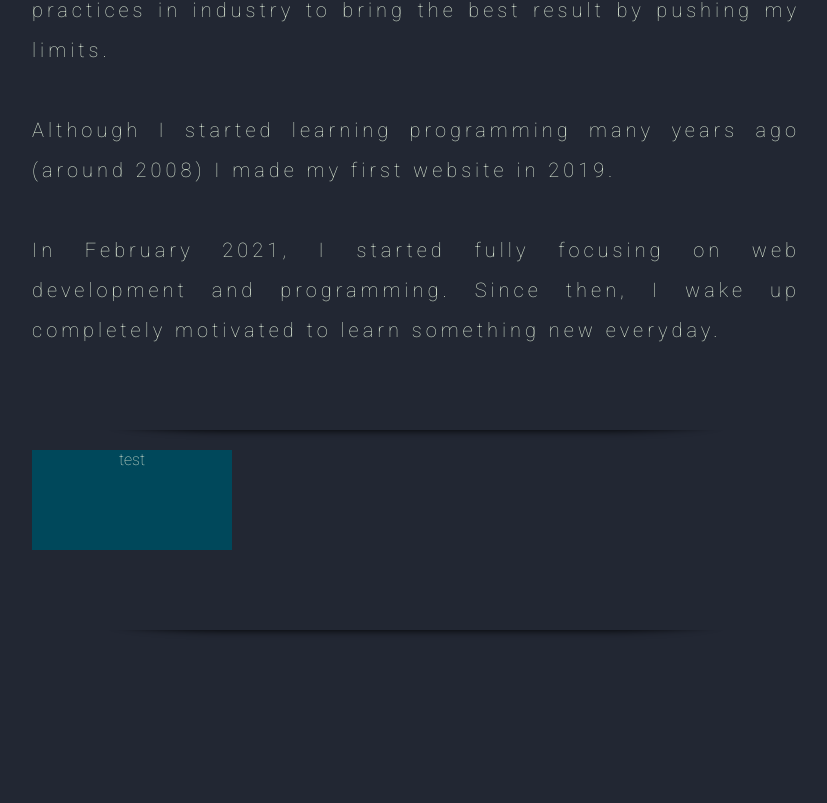
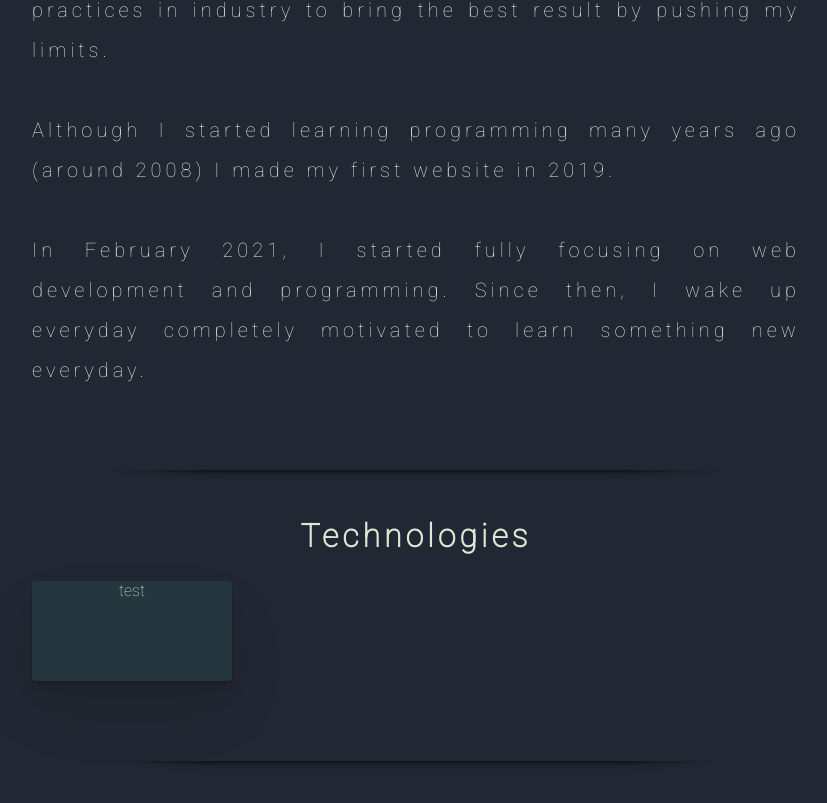
Before and after one commit to codecygen/043_React-Portfolio_Project, a React (Create React App) app: page / in a window 1280 px wide. Shown: the part 601-1404 px from the top of the page, without its empty margins (224-1051 px from the left). Built offline with nearby package versions, Linux system fonts and the light colour scheme; a web font is replaced by a local one.

Commit message:
card created

```diff
--- a/src/components/NavBar/NavBar.module.css
+++ b/src/components/NavBar/NavBar.module.css
@@ -5,6 +5,7 @@
     flex-direction: row;
     align-items: center;
     box-shadow: #182b41 0px 20px 30px -10px;
+    z-index: 30;
 
     /* This section controls the box height to be 40px. No matter
     what padding you change in child elements, the box height will be
--- a/src/components/Sections/Home.js
+++ b/src/components/Sections/Home.js
@@ -31,7 +31,7 @@ const Home = () => {
 
             <p className={classes['home-p']}>
                 In February 2021, I started fully focusing on web development
-                and programming. Since then, I wake up completely motivated to
+                and programming. Since then, I wake up everyday completely motivated to
                 learn something new everyday.
             </p>
 
--- a/src/components/Sections/Tech.js
+++ b/src/components/Sections/Tech.js
@@ -8,6 +8,7 @@ import classes from './Tech.module.css';
 const Tech = () => {
     return (
         <section className={classes.tech}>
+            <h2>Technologies</h2>
             <Card>test</Card>
             <Divider />
         </section>
--- a/src/components/UI/Card.module.css
+++ b/src/components/UI/Card.module.css
@@ -1,5 +1,49 @@
 .card {
     height: 100px;
     width: 200px;
-    background-color: #00485b;
+    background-color: #24373f;
+    box-shadow: rgba(0, 0, 0, 0.07) 0px 1px 2px, rgba(0, 0, 0, 0.07) 0px 2px 4px, rgba(0, 0, 0, 0.07) 0px 4px 8px, rgba(0, 0, 0, 0.07) 0px 8px 16px, rgba(0, 0, 0, 0.07) 0px 16px 32px, rgba(0, 0, 0, 0.07) 0px 32px 64px;
+    border-radius: 0.25rem;
+    transition: 0.5s;
+
+    -webkit-animation-duration: 0.5s;
+    animation-duration: 0.5s;
+    -webkit-animation-timing-function: cubic-bezier(0.1, -0.6, 0.2, 0);
+    animation-timing-function: cubic-bezier(0.1, -0.6, 0.2, 0);
+    animation-fill-mode: forwards;
+
+    animation-name: press-out;
 }
+
+.card:hover {
+    box-shadow: rgba(60, 64, 67, 0.3) 0px 1px 2px 0px, rgba(60, 64, 67, 0.15) 0px 1px 3px 1px;
+    animation-name: press-in;
+}
+
+@keyframes press-in {
+    from {
+        -webkit-transform: scale(1);
+		-ms-transform:     scale(1);
+		transform:         scale(1);
+    }
+
+    to {
+        -webkit-transform: scale(0.98);
+		-ms-transform:     scale(0.98);
+		transform:         scale(0.98);
+    }
+}
+
+@keyframes press-out {
+    from {
+        -webkit-transform: scale(0.98);
+		-ms-transform:     scale(0.98);
+		transform:         scale(0.98);
+    }
+
+    to {
+        -webkit-transform: scale(1);
+		-ms-transform:     scale(1);
+		transform:         scale(1);
+    }
+}
--- a/src/components/UI/Divider.module.css
+++ b/src/components/UI/Divider.module.css
@@ -3,7 +3,6 @@
     margin-top: 80px;
     width: 80%;
     position: relative;
-    z-index: -10;
 }
 
 .h-divider .shadow {
```
